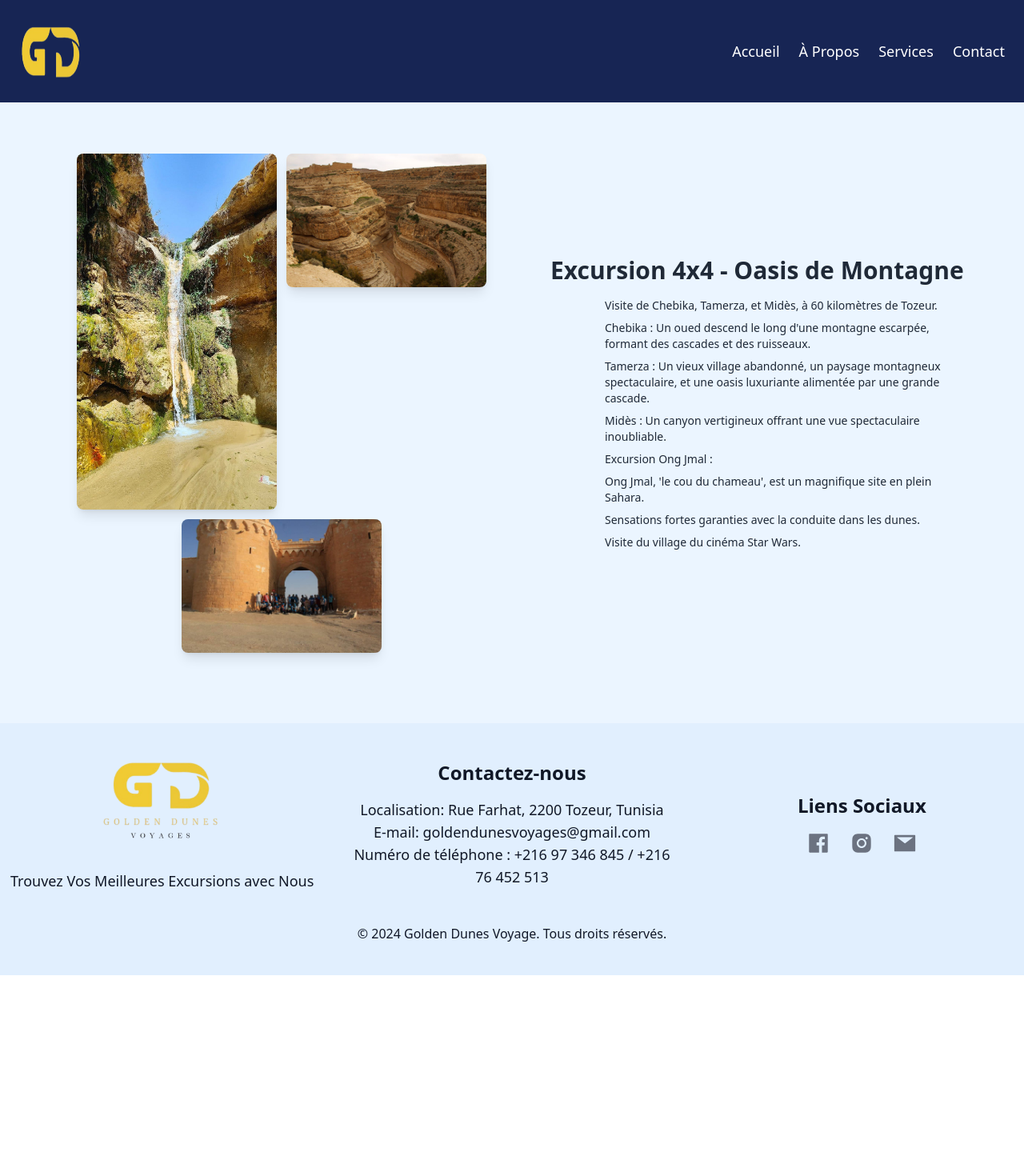
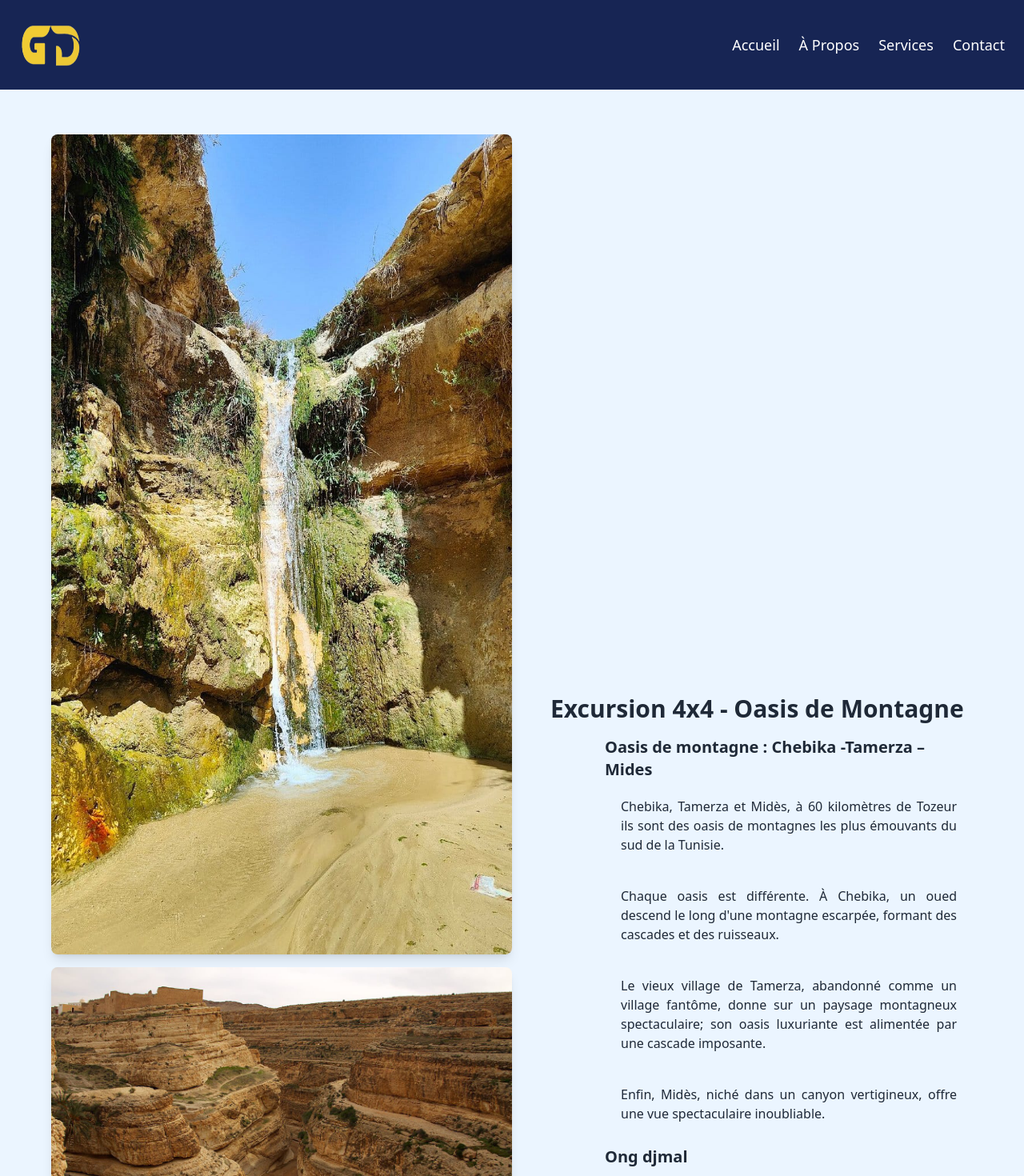
Before and after one commit to mohameddida/Agency-web, a React (Create React App) app: page /plan/1 in a window 1280 px wide. Shown: the top 1470 px of the page at 80% size. Before the commit the page ends 1219 px from the top, so only its background shows below. Built offline with nearby package versions, Linux system fonts and the light colour scheme.

Commit message:
final version test

```diff
--- a/src/components/NavBar.js
+++ b/src/components/NavBar.js
@@ -29,14 +29,16 @@ const Navbar = () => {
       className={`fixed w-full z-10 transition duration-300 ease-in-out ${navBackground}`}
     >
       <div className="container mx-auto p-6 flex items-center justify-between ">
-        {/* Logo */}
-        <div className="flex items-center">
-          <RouterLink to="/">
-            <img className="w-16 h-16 md:w-20 md:h-20" src={logo} alt="Logo" />
+        <div className="flex items-center w-1/2">
+          <RouterLink to="/" className="flex items-center gap-2 w-100">
+            <img className="w-16 h-10 md:w-20 md:h-16" src={logo} alt="Logo" />
+            <h2 className=" lg:font-extrabold xl:text-4xl lg:text-xl md:text-base md:font-bold text-white sm:hidden">
+              {" "}
+              Golden Dunes Voyages
+            </h2>
           </RouterLink>
         </div>
 
-        {/* Desktop Links */}
         <div className="hidden md:flex space-x-6 text-lg">
           <RouterLink to="/" className="text-white hover:text-gray-200">
             Accueil
@@ -92,7 +94,6 @@ const Navbar = () => {
           )}
         </div>
 
-        {/* Mobile Menu Button */}
         <div className="md:hidden">
           <button
             onClick={() => setOpen(!open)}
@@ -116,7 +117,6 @@ const Navbar = () => {
         </div>
       </div>
 
-      {/* Mobile Menu */}
       {open && (
         <div className="md:hidden bg-blue-950 text-white">
           <div className="p-4 space-y-2 text-center">
--- a/src/components/PlanDetails.js
+++ b/src/components/PlanDetails.js
@@ -3,24 +3,31 @@ import { useParams } from "react-router-dom";
 import excursions1 from "../assets/program/1/image1.jpg";
 import excursions2 from "../assets/program/1/image2.jpg";
 import excursions3 from "../assets/program/1/image3.jpg";
+import excursions4 from "../assets/program/1/image5.jpg";
 import cercuit1 from "../assets/program/2/image21.jpg";
 import cercuit2 from "../assets/program/2/image22.jpg";
 import cercuit3 from "../assets/program/2/image23.jpg";
 import trek1 from "../assets/program/3/image31.jpg";
 import trek2 from "../assets/program/3/image32.jpg";
 import trek3 from "../assets/program/3/image33.jpg";
+import trek4 from "../assets/program/3/image34.jpg";
 const PlanDetails = () => {
   const trekkingPlans = [
     {
       id: 3,
       title: "Trekking Canyon de Mides",
-      images: [trek1, trek2, trek3],
+      images: [trek1, trek2, trek3, trek4],
       description: [
-        "Le trek se déroule en partie dans le canyon de Midès.",
-        "Une fois en bas, suivez l’eau jusqu’à la grande cascade de Tamerza.",
-        "Obligatoirement accompagné par un guide local.",
-        "À faire à l’automne et au printemps, par beau temps.",
-        "Risque de crue soudaine en période orageuse.",
+        {
+          title: "Trekking canyon de Mides",
+          plan: [
+            "Ce trek se déroule donc en partie dans le cayon qui entoure Midès, le plus sauvage et le plus déroutant des oasis de montagne. ",
+            "La randonnée se déroule en partie dans le canyon de Midès. Il faudra donc y descendre,",
+            "Une fois en bas il suffit de suivre l’eau jusqu’à la grande cascade de Tamerza ",
+            "NB : obligatoirement ce trek est accompagné par un guide local",
+            "Cette randonnée est à faire à l’automne et au printemps (lorsqu’il ne fait pas trop chaud), et par beau temps (en période orageuse, le risque de crue soudaine est très élevé dans le canyon )",
+          ],
+        },
       ],
     },
     {
@@ -28,41 +35,58 @@ const PlanDetails = () => {
       title: "Circuit 4x4",
       images: [cercuit1, cercuit2, cercuit3],
       description: [
-        "Départ de Tozeur vers Douze.",
-        "Arrêt 1 : Chott el-Jérid.",
-        "Arrêt 2 : Debebcha.",
-        "Arrêt 3 : Fatnasa.",
-        "Arrêt 4 : Douze (temps libre, déjeuner, extras comme quad et dromadaire).",
-        "Direction camp Sabria (dune insolite) ou camp Zmela.",
-        "Circuit de 3 jours :",
-        "1er Jour :",
-        "- Arrêt 1 : Chott el-Jérid.",
-        "- Arrêt 2 : Debebcha.",
-        "- Arrêt 3 : Fatnasa.",
-        "- Arrêt 4 : Douze (temps libre, déjeuner, extras comme quad et dromadaire).",
-        "Direction camp Sabria ou camp Zmela. Dîner spectaculaire.",
-        "2e Jour : Direction Matmata :",
-        "- Arrêt 1 : Chenini.",
-        "- Arrêt 2 : 7 Sleep.",
-        "Direction vers Douiret (camp Chez Raouf). Dîner spectaculaire.",
-        "3e Jour : Retour vers Tozeur :",
-        "- Arrêt 1 : Ksar Hdada.",
-        "- Arrêt 2 : Ksar Hall.",
+        {
+          title: "circuit 2 jours ",
+          plan: [
+            "Depart de Tozeur vers Douze :",
+            "Arret 1 : Chot djerid ",
+            "Arret 2 : debebcha ",
+            "Arret 3 : Fatnasa",
+            "Arret 4 : Douze : tempt libre + dejunere + (quad + dromadaire en extrat)",
+            "Direction camp Sabria (dune insolite) ou camp zmela Retour vers Tozeur",
+          ],
+        },
+        {
+          title: "circuit 3 jours",
+          plan: [
+            "1 jr :Depart de Tozeur vers Douze :",
+            "Arret 1 : Chot djerid",
+            " Arret 2 : debebcha",
+            "Arret 3 : Fatnasa",
+            " Arret 4 : Douze : tempt libre + dejunere + (quad + dromadaire en extrat) Direction camp Sabria (dune insolite) ou camp zmela ",
+            "Diner spectaculeuse",
+            "2 jrs :Direction Matmata",
+            "Arret 1 : Chnenni",
+            "Arret 2 : 7 sleep",
+            "Direction vers  Douiret (chez raouf camp)",
+            "Diner spectaculeuse",
+            "3 jrs : Direction vers  tozeur",
+            "Arret 1 : ksar hdada",
+            "Arret 2 : ksar hall",
+          ],
+        },
       ],
     },
     {
       id: 1,
       title: "Excursion 4x4 - Oasis de Montagne",
-      images: [excursions1, excursions2, excursions3],
+      images: [excursions1, excursions2, excursions3, excursions4],
       description: [
-        "Visite de Chebika, Tamerza, et Midès, à 60 kilomètres de Tozeur.",
-        "Chebika : Un oued descend le long d'une montagne escarpée, formant des cascades et des ruisseaux.",
-        "Tamerza : Un vieux village abandonné, un paysage montagneux spectaculaire, et une oasis luxuriante alimentée par une grande cascade.",
-        "Midès : Un canyon vertigineux offrant une vue spectaculaire inoubliable.",
-        "Excursion Ong Jmal :",
-        "Ong Jmal, 'le cou du chameau', est un magnifique site en plein Sahara.",
-        "Sensations fortes garanties avec la conduite dans les dunes.",
-        "Visite du village du cinéma Star Wars.",
+        {
+          title: "Oasis de montagne : Chebika -Tamerza – Mides",
+          plan: [
+            "Chebika, Tamerza et Midès, à 60  kilomètres de Tozeur  ils sont des oasis de montagnes les plus émouvants du sud de la Tunisie.",
+            "Chaque oasis est différente. À Chebika, un oued descend le long d'une montagne escarpée, formant des cascades et des ruisseaux.",
+            "Le vieux village de Tamerza, abandonné comme un village fantôme, donne sur un paysage montagneux spectaculaire; son oasis luxuriante est alimentée par une cascade imposante.",
+            "Enfin, Midès, niché dans un canyon vertigineux, offre une vue spectaculaire inoubliable.",
+          ],
+        },
+        {
+          title: "Ong djmal",
+          plan: [
+            `Ong Jmal  « le cou du chameau » est un magnifique site,en plein Sahara. à Onk Jemel vous attendent des sensations fortes de conduite dans les dunes, offrant des moments exaltants sur le terrain sablonneux puis  en visitant le village du cinéma Star Wars, où la saga des films emblématiques a pris vie dans le décor époustouflant du désert. Plongez dans l'univers cinématographique de cette destination unique.`,
+          ],
+        },
       ],
     },
   ];
@@ -87,12 +111,12 @@ const PlanDetails = () => {
   return (
     <div className="min-h-screen flex flex-col lg:flex-row mt-6 items-center justify-center p-4 md:p-8 lg:p-16 bg-blue-50">
       {/* Image Section */}
-      <div className="container h-auto w-full lg:w-1/2 mb-8 lg:mb-0 flex justify-center flex-wrap gap-3">
+      <div className="container h-auto w-full lg:w-1/2 mb-8 lg:mb-0 flex justify-stretch flex-wrap gap-4">
         {selectedPlan.images.map((images) => (
           <img
             src={images}
             alt="plan_image"
-            className="w-[250px] h-[200px]  md:h-96 lg:h-full object-cover rounded-lg shadow-lg"
+            className="w-[250px] h-[200px]  md:h-96 lg:h-full w-full object-cover rounded-lg shadow-lg"
           />
         ))}
       </div>
@@ -105,7 +129,15 @@ const PlanDetails = () => {
           <ul className=" pl-5 space-y-2">
             {selectedPlan.description.map((point, index) => (
               <li key={index} className="text-sm text-gray-800 list-item w-100">
-                {point}
+                <h1 className="font-bold text-xl">{point.title}</h1>
+                {point.plan.map((plan, index) => (
+                  <li
+                    key={index}
+                    className="p-5 text-justify font-medium text-base"
+                  >
+                    {plan}
+                  </li>
+                ))}
               </li>
             ))}
           </ul>
--- a/src/components/PlanSection.js
+++ b/src/components/PlanSection.js
@@ -8,14 +8,14 @@ const PlanSection = () => {
   const plans = [
     {
       id: 1,
-      title: "Montagne",
-      description: "Oasis de montagne Chebika, Tamerza, Mides",
+      title: "Excursion",
+      description: "Chebika, Tamerza, Mides, Ong Jmal",
       image: plan1,
     },
     {
       id: 2,
       title: "Circuits",
-      description: "Circuits Ksar Ghilane",
+      description: "Circuits à la carte",
       image: plan2,
     },
     {
```
Also changed, not shown: src/assets/program/1/image5.jpg (added), src/assets/program/3/image34.jpg (added).
